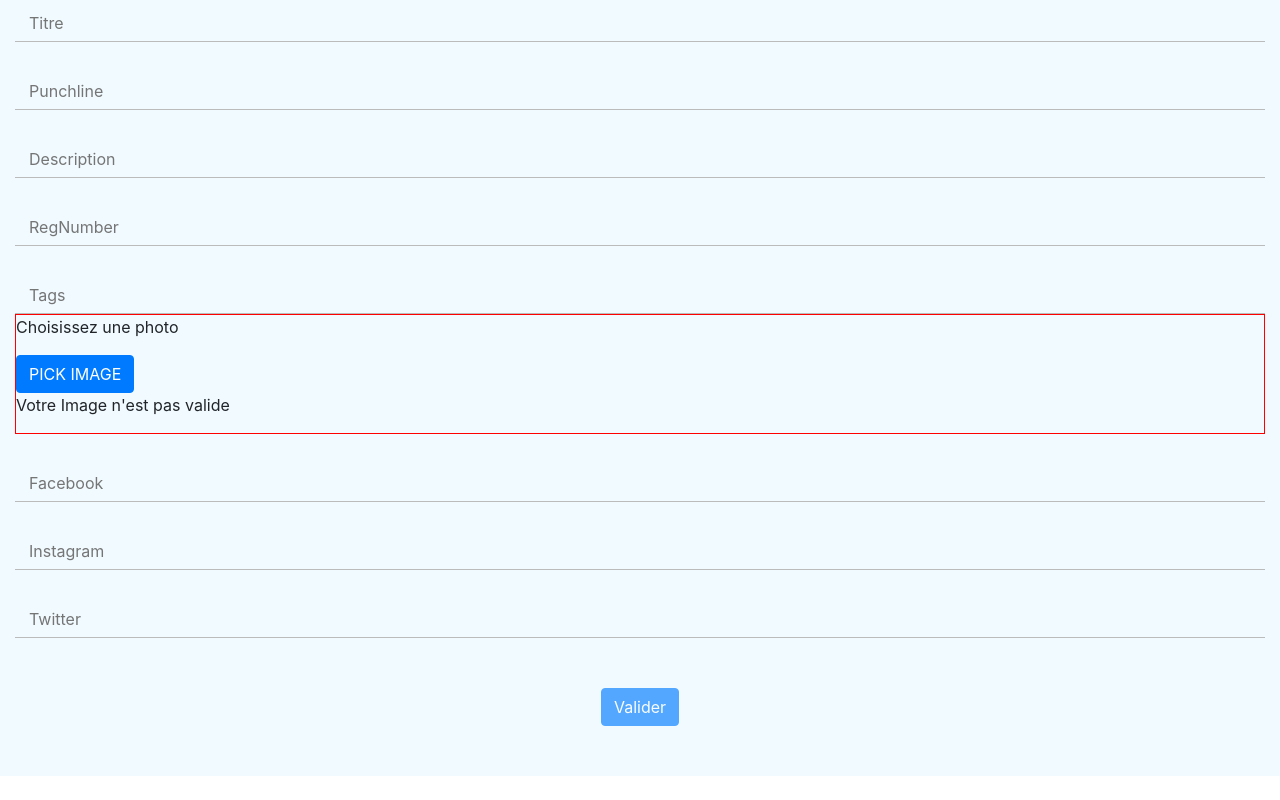
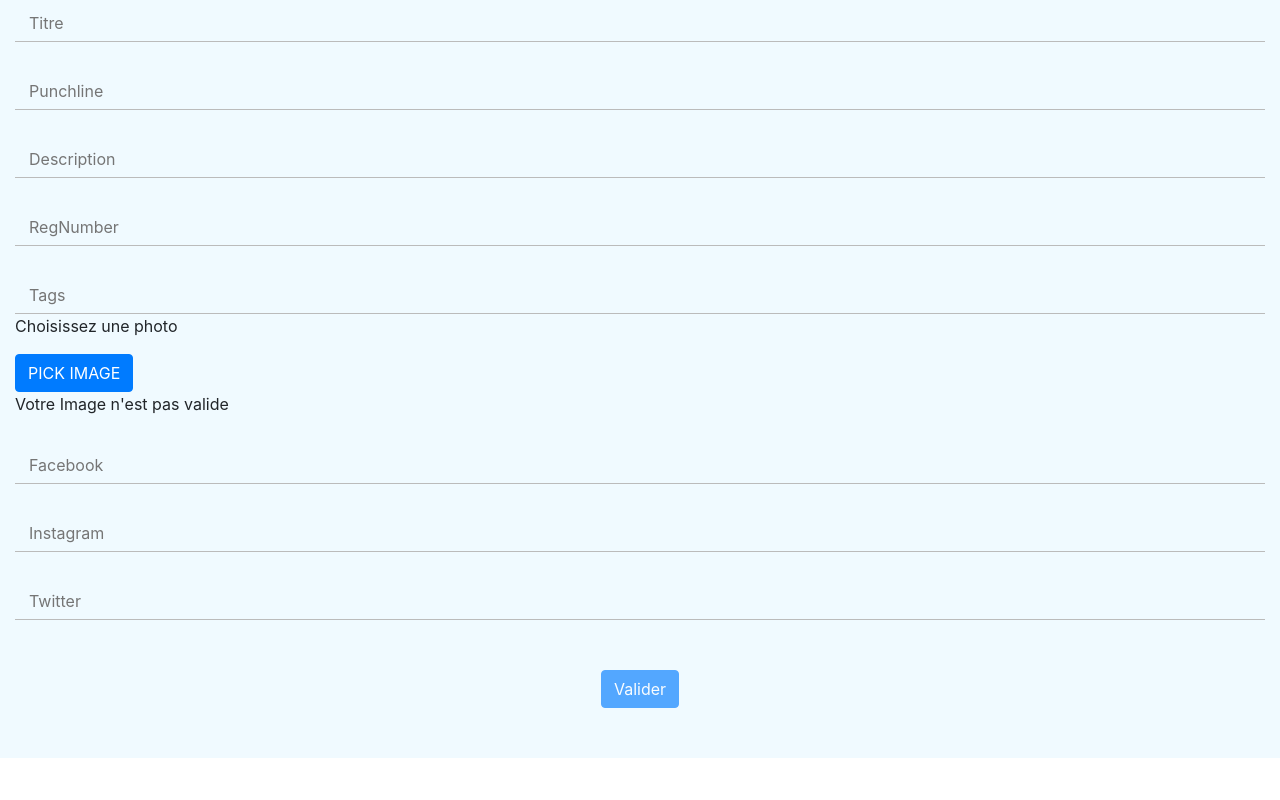
Before and after one commit to CyrilleBurtin/ecomoovs-frontend, a React (Create React App) app: page /soumettre-une-nouvelle-action in a window 1280 px wide. Shown: the part 823-1623 px from the top of the page. Built offline with nearby package versions, Linux system fonts and the light colour scheme.

Commit message:
image picker remove red border

```diff
--- a/src/shared/components/ImageUpload.js
+++ b/src/shared/components/ImageUpload.js
@@ -38,7 +38,7 @@ const ImageUpload = props => {
   };
 
   return (
-    <div style={{ border: "1px solid red" }}>
+    <div>
       <input
         id={props.id}
         ref={filePickerRef}
@@ -49,7 +49,7 @@ const ImageUpload = props => {
       />
       <div>
         <div>
-          {previewUrl && <img src={previewUrl} alt="Preview" />}
+          {previewUrl && <img src={previewUrl} alt="Preview" width="100%" />}
           {!previewUrl && <p>Choisissez une photo</p>}
           </div>
         <Button type="button" onClick={pickImageHandler}>
```
